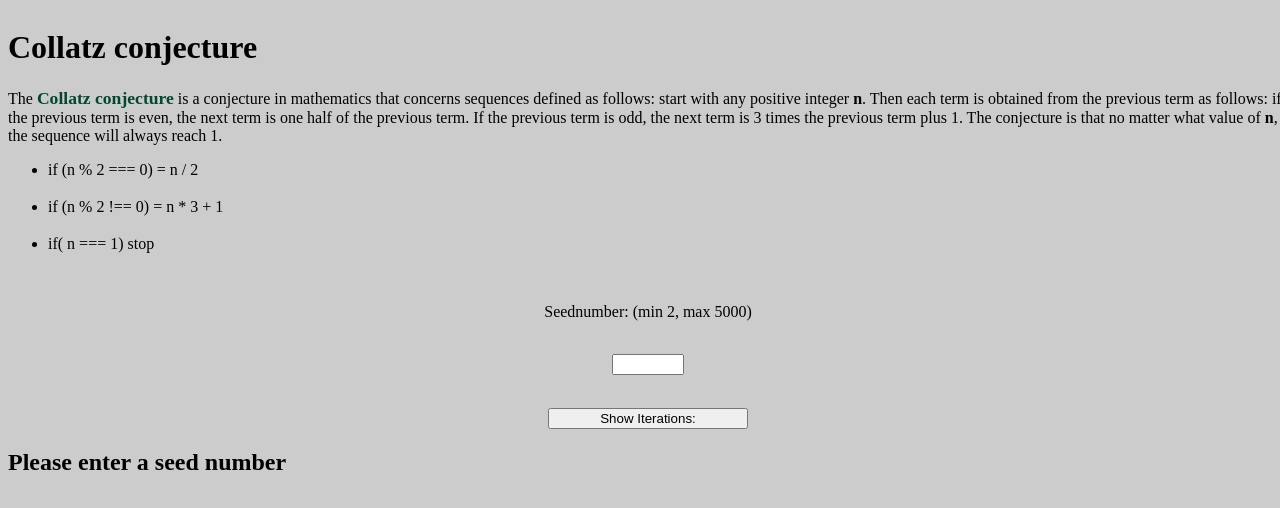
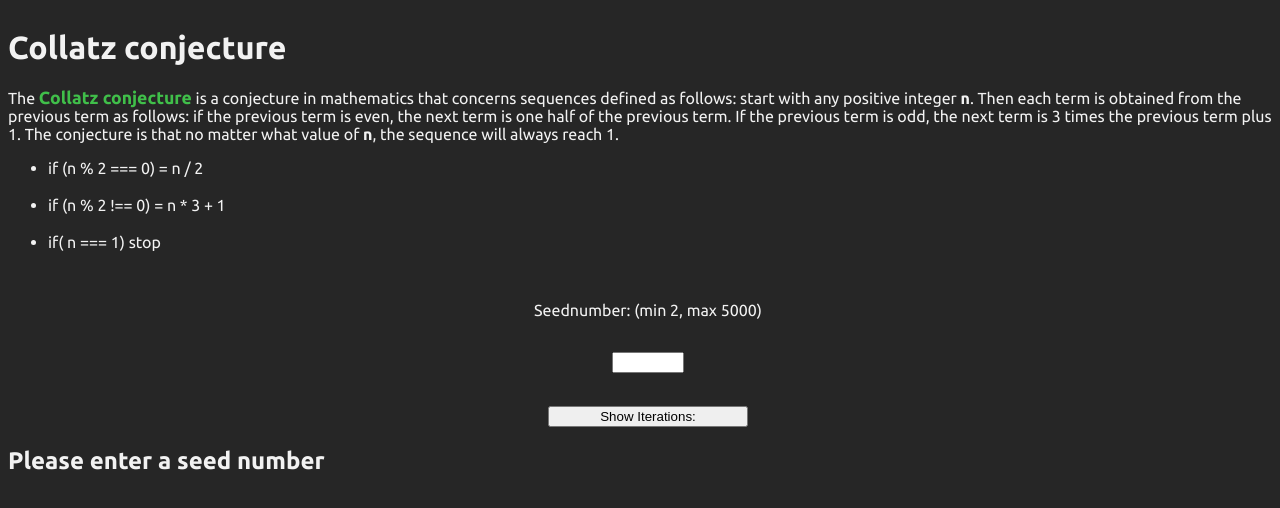
Before and after one commit to AltusJVR/Collatz-conjecture-react, a React (Create React App) app: page / in a window 1280 px wide. Shown: the top 508 px of the page. Built offline with nearby package versions, Linux system fonts and the light colour scheme.

Commit message:
update color cheme

```diff
--- a/src/App.scss
+++ b/src/App.scss
@@ -1,19 +1,27 @@
+@use "variables" as var;
+@import url("https://fonts.googleapis.com/css2?family=Ubuntu:wght@400;500;700&display=swap");
 body {
+  font-family: "Ubuntu", sans-serif;
   min-height: 100vh;
   width: 100%;
   display: flex;
   align-items: center;
   justify-content: center;
   overflow-x: hidden;
-  background-color: rgba(0, 0, 0, 0.2);
+  background-color: var.$bg-dark;
+  color: var.$bg-clr;
 }
 
 a {
   font-size: 1.1em;
   text-decoration: none;
-  color: rgb(3, 71, 51);
+  color: inherit;
 }
 
 li + li {
   margin-top: 1.2em;
 }
+
+.lead {
+  color: var.$h-clr-1;
+}
```
